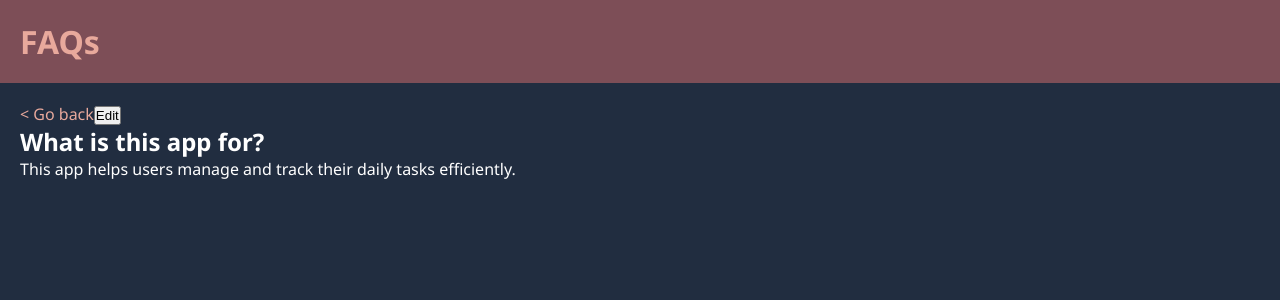
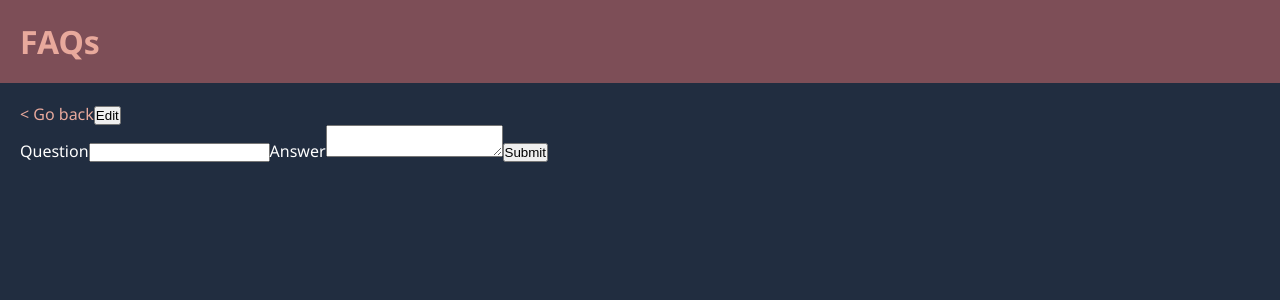
Before and after one commit to sheacronin/faqs, an Angular app: page /faqs/1 in a window 1280 px wide. Both pictures are taken after a click on the button "Edit". Shown: the top 300 px of the page. Built offline with nearby package versions, Linux system fonts and the light colour scheme.

Commit message:
skeleton of edit component

```diff
--- /dev/null
+++ b/src/app/faq-details/edit-faq/edit-faq.html
@@ -0,0 +1,7 @@
+<form [formGroup]="editForm" (submit)="submitEdit()">
+  <label for="title">Question</label>
+  <input type="text" id="title" formControlName="title" />
+  <label for="body">Answer</label>
+  <textarea id="body" formControlName="body"></textarea>
+  <button type="submit">Submit</button>
+</form>
--- /dev/null
+++ b/src/app/faq-details/edit-faq/edit-faq.ts
@@ -0,0 +1,28 @@
+import { Component, input, inject } from '@angular/core';
+import { FormControl, FormGroup, ReactiveFormsModule } from '@angular/forms';
+import { Faqs } from '../../faqs.service';
+import type { Faq } from '../../faq.interface';
+
+@Component({
+  selector: 'app-edit-faq',
+  imports: [ReactiveFormsModule],
+  templateUrl: './edit-faq.html',
+  styleUrl: './edit-faq.css',
+})
+export class EditFaq {
+  private faqService = inject(Faqs);
+  faq = input.required<Faq>();
+  editForm = new FormGroup({
+    title: new FormControl(''),
+    body: new FormControl(''),
+  });
+
+  submitEdit() {
+    console.log('submitted!');
+    this.faqService.updateFaq({
+      id: this.faq().id,
+      title: this.editForm.value.title ?? '',
+      body: this.editForm.value.body ?? '',
+    });
+  }
+}
--- a/src/app/faq-details/faq-details.html
+++ b/src/app/faq-details/faq-details.html
@@ -1,8 +1,16 @@
 <div>
   <a routerLink="/">< Go back</a>
-  <button>Edit</button>
+  <button (click)="toggleEditing()">Edit</button>
 </div>
 <section>
-  <h2>{{ faq?.title }}</h2>
-  <p>{{ faq?.body }}</p>
+  @if (!faq) {
+    <p>Not found</p>
+  } @else {
+    @if (isEditing) {
+      <app-edit-faq [faq]="faq" />
+    } @else {
+      <h2>{{ faq.title }}</h2>
+      <p>{{ faq.body }}</p>
+    }
+  }
 </section>
--- a/src/app/faq-details/faq-details.ts
+++ b/src/app/faq-details/faq-details.ts
@@ -2,10 +2,11 @@ import { Component, inject } from '@angular/core';
 import { ActivatedRoute, RouterLink } from '@angular/router';
 import { Faqs } from '../faqs.service';
 import { Faq } from '../faq.interface';
+import { EditFaq } from './edit-faq/edit-faq';
 
 @Component({
   selector: 'app-faq-details',
-  imports: [RouterLink],
+  imports: [RouterLink, EditFaq],
   templateUrl: './faq-details.html',
   styleUrl: './faq-details.css',
 })
@@ -13,9 +14,14 @@ export class FaqDetails {
   private faqService = inject(Faqs);
   private activatedRoute = inject(ActivatedRoute);
   faq: Faq | undefined;
+  isEditing: boolean = false;
 
   constructor() {
     const id = this.activatedRoute.snapshot.params['id'];
     this.faq = this.faqService.getFaq(Number(id));
   }
+
+  toggleEditing() {
+    this.isEditing = !this.isEditing;
+  }
 }
--- a/src/app/faqs.service.ts
+++ b/src/app/faqs.service.ts
@@ -116,4 +116,9 @@ export class Faqs {
   getFaq(id: number) {
     return this.faqs.find((faq) => faq.id === id);
   }
+
+  updateFaq(faq: Faq) {
+    const i = this.faqs.findIndex(({ id }) => id === faq.id);
+    this.faqs[i] = faq;
+  }
 }
```
Also changed, not shown: src/app/faq-details/edit-faq/edit-faq.css (added), 1 other file (tests, documents, lock files or other folders).
